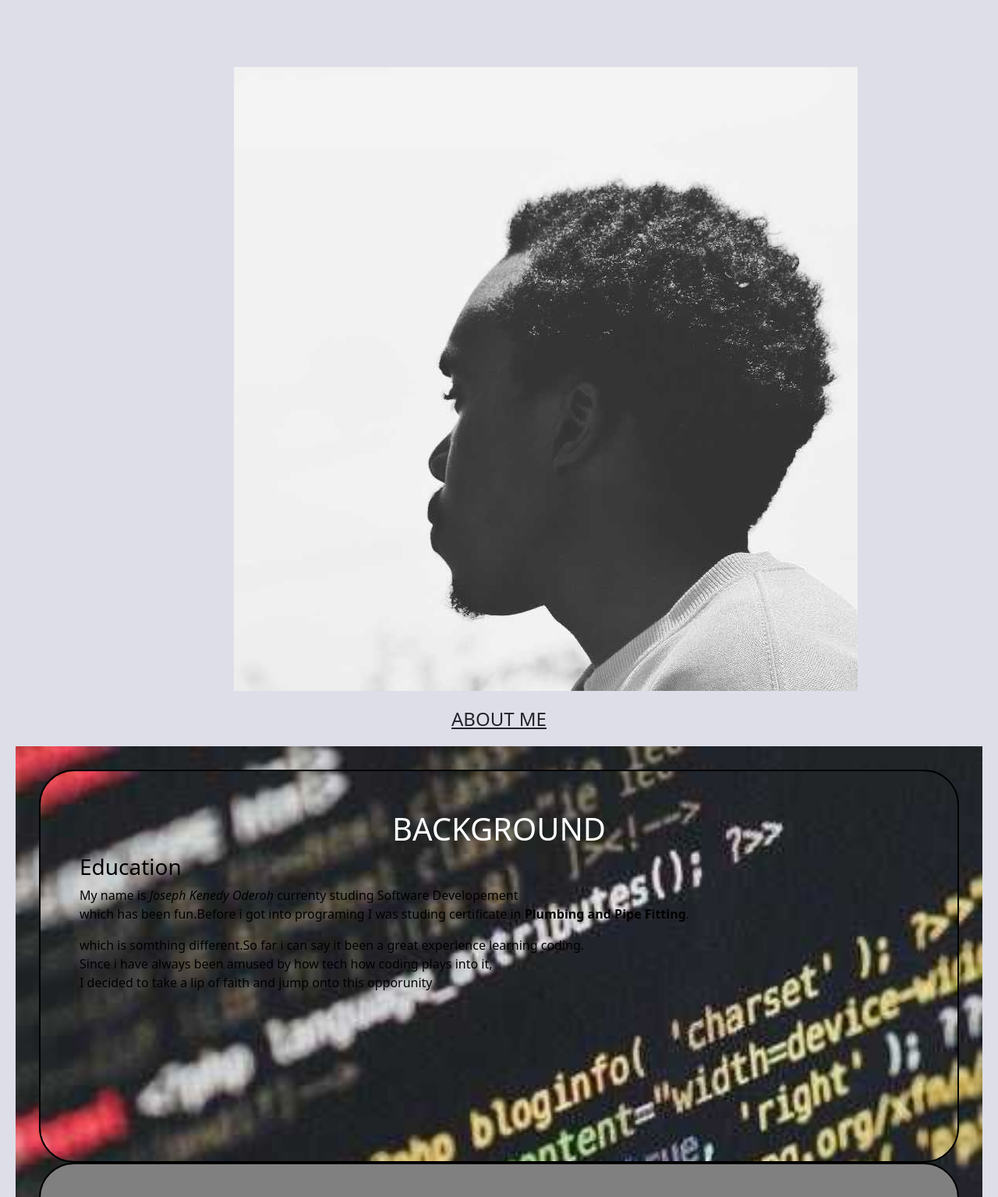
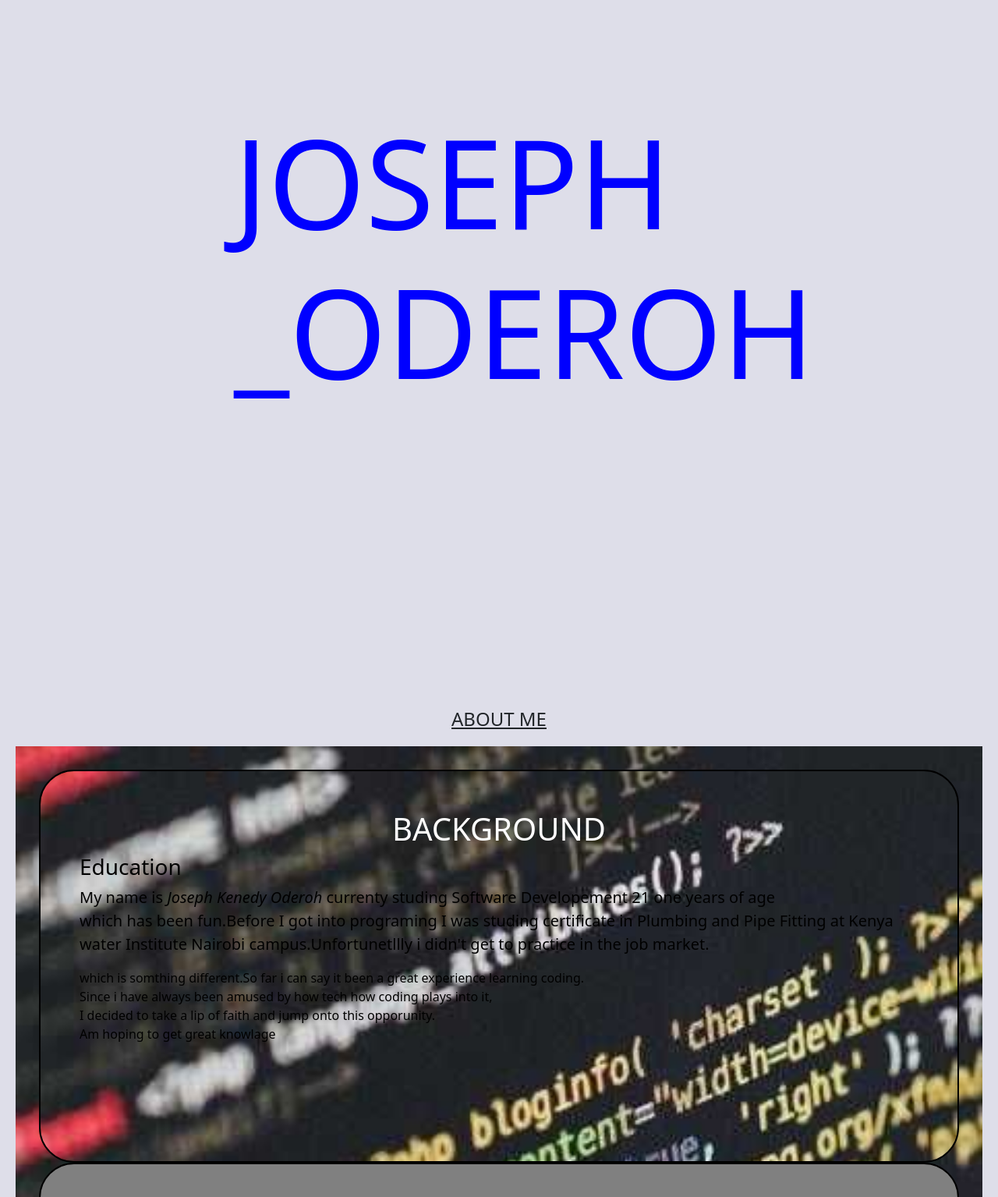
Before and after one commit to Joseph-oderoh/portfolio_landing, a plain HTML site: page index.html in a window 1280 px wide. Shown: the part 100-1635 px from the top of the page at 78% size. Drawn offline with Linux system fonts and the light colour scheme.

Commit message:
style:body-optimozed html and css styling

```diff
--- a/CSS/style.css
+++ b/CSS/style.css
@@ -52,6 +52,12 @@ body{
     background-size: cover;
     margin-right: 250px;
 
+}
+
+.blk h1{
+    color: blue;
+    font-size: 10em;
+    margin-top: 50px;
 }
 
 .joes{
--- a/index.html
+++ b/index.html
@@ -21,11 +21,12 @@
         </div>
     </nav>
     <div class="joes">
-        <h1 class="display-6">JOSEPH <em>ODEROH</em> </h1>
+        <h1 class="display-6"> JOSEPH<em>ODEROH</em> </h1>
     </div>
     <div class="blk">
            <p class="im">
-               <img src="/images/Jk-blvck.jpg" class="img-responsive" alt="">
+               <!-- <img src="/images/Jk-blvck.jpg" alt="my photo"> -->
+               <h1>JOSEPH _ODEROH</h1>
            </p>
     </div>
     <div class="about">
@@ -36,10 +37,11 @@
         <div class="sec1" id="hoby">
             <h1>BACKGROUND</h1>
             <h3>Education </h3>
-            <p>My name is <em>Joseph Kenedy Oderoh</em> currenty studing Software Developement <br>
-                which has been fun.Before i got into programing I was studing certificate in <strong>Plumbing and Pipe Fitting</strong>.</p>
+            <p class="lead">My name is <em>Joseph Kenedy Oderoh</em> currenty studing Software Developement 21 one years of age <br>
+                which has been fun.Before I got into programing I was studing certificate in <strong>Plumbing and Pipe Fitting at Kenya water Institute Nairobi campus.</strong>Unfortunetllly i didn't get to practice in the job market.</p>
                 <h3></h3> <p>
-                    which is somthing different.So far i can say it been a great experience learning coding. <br>Since i have always been amused by how tech how coding plays into it, <br> I decided to take a lip of faith and jump onto this opporunity
+                    which is somthing different.So far i can say it been a great experience learning coding. <br>Since i have always been amused by how tech how coding plays into it, <br>
+                    I decided to take a lip of faith and jump onto this opporunity. <br> Am hoping to get great knowlage
                 </p>
         </div>
         <div class="sec2" id="other">
@@ -60,7 +62,7 @@
             <p>Below are links,some of which had collaborators and others indipendent</p>
 
 
-                <p><a href="https://joseph-oderoh.github.io/Greendeliver/">Greendeliver</a>- This is sample website for delivering groceries which had few collaborators.</p>
+                <p><a href="https://joseph-oderoh.github.io/Greendeliver/">Greendeliver</a>- This is sample website for delivering groceries which had few collaborators.This projecte</p>
                 <p><a href="https://joseph-oderoh.github.io/project_two/">project_two</a>- This is sample  dummy isurance website which displays UI.  </p>
                 <p><a href="https://joseph-oderoh.github.io/project_three/">project_three</a>- This is website that allows a user to answer some questions by checking the choices. </p>
 
```
